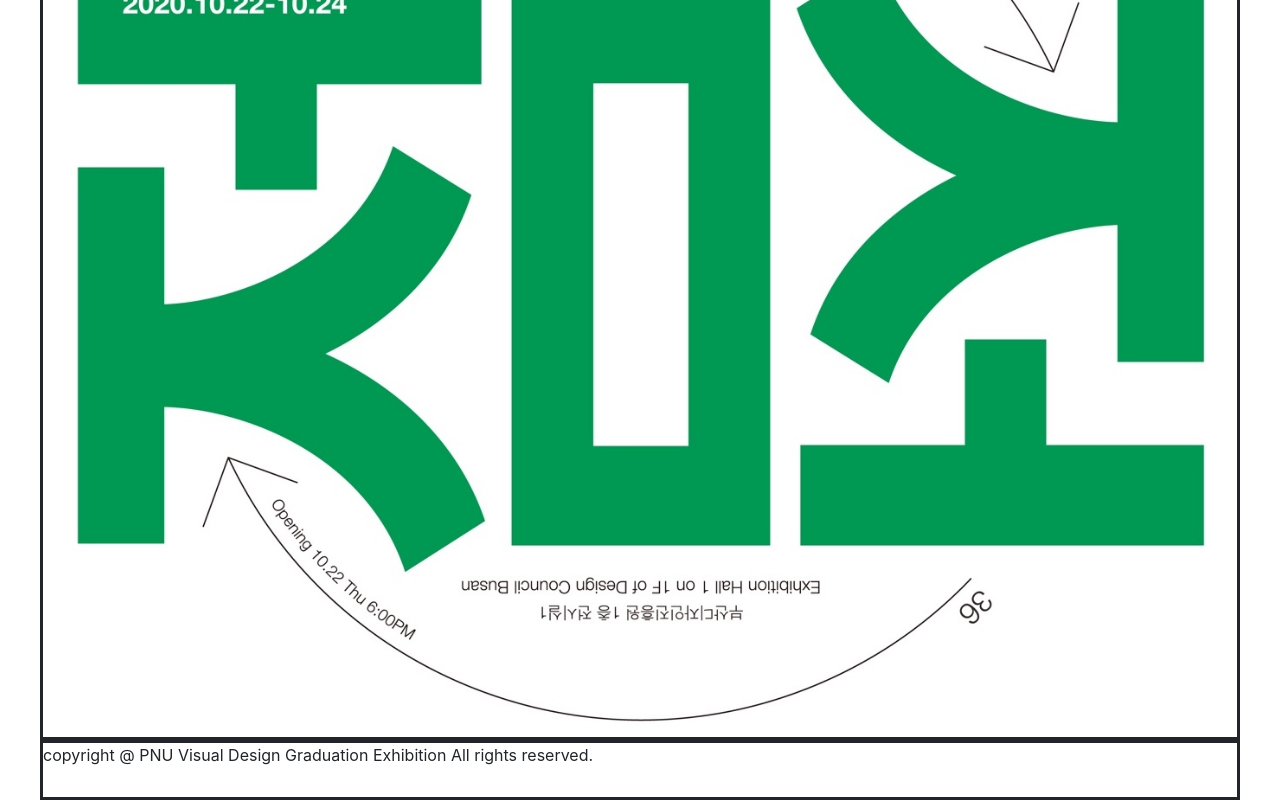
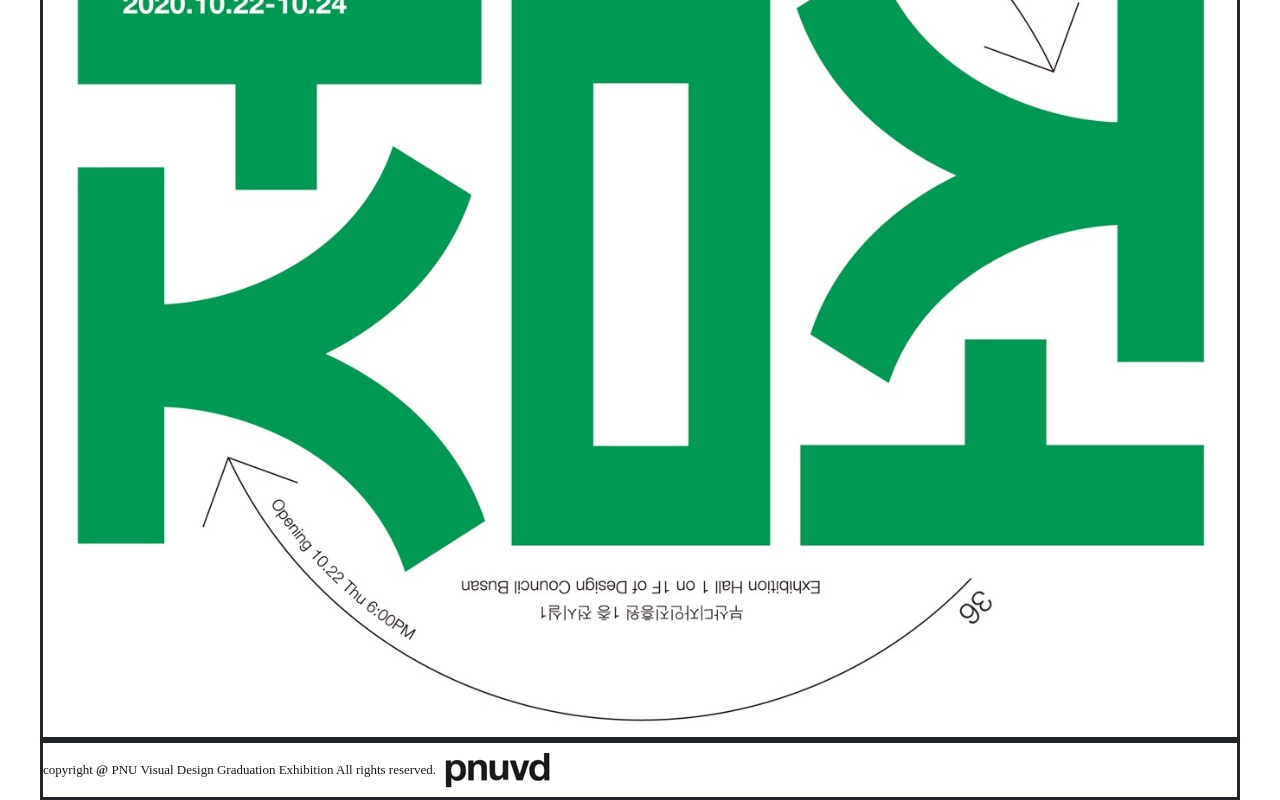
Before and after one commit to NPclown/pusan-visual-design-exhibition-site, a React (Create React App) app: page / in a window 1280 px wide. Shown: the part 273-1073 px from the top of the page. Built offline with nearby package versions, Linux system fonts and the light colour scheme; a web font is replaced by a local one.

Commit message:
Footer css 적용 및 NavItem 수정

```diff
--- a/src/assets/main.css
+++ b/src/assets/main.css
@@ -40,4 +40,6 @@
     margin-right: auto;
     margin-left: auto;
     max-width: 1200px;
+    display: flex;
+    justify-content: start;
 }
--- a/src/components/Footer/Footer.js
+++ b/src/components/Footer/Footer.js
@@ -1,9 +1,14 @@
 import React from 'react';
+import {Image} from 'react-bootstrap';
+import './footer.css';
 
 const Footer = () =>{
     return (
         <div className="footer">
-            <div>copyright @ PNU Visual Design Graduation Exhibition All rights reserved.</div>
+            <div className="copyright">copyright <span className="copyright times">@</span> PNU Visual Design Graduation Exhibition All rights reserved.</div>
+            <div className="logo">
+                <Image src="/image/main/logo.png" alt="logo" fluid />
+            </div>
         </div>
     );
 }
--- /dev/null
+++ b/src/components/Footer/footer.css
@@ -0,0 +1,26 @@
+.copyright{
+    margin-top : auto;
+    margin-bottom : auto;
+    justify-content: left;
+
+    opacity: 0.9;
+    font-family: KoPubDotum;
+    font-size: 13px;
+    font-weight: 500;
+    font-stretch: normal;
+    font-style: normal;
+    line-height: 1.54;
+    letter-spacing: normal;
+    color : #000000;
+}
+
+.copyright .times{
+    font-family: Times;
+    font-weight: bold;
+}
+
+.logo{
+    justify-content: right;
+    margin-top: auto;
+    margin-bottom: auto;
+}
--- a/src/components/Header/MenuItems.js
+++ b/src/components/Header/MenuItems.js
@@ -1,7 +1,7 @@
 export const MenuItems = [
     {
         title: '홈',
-        url: '#',
+        url: '/',
         cName: 'nav-links'
     },
     {
--- a/src/components/Header/Navbar.css
+++ b/src/components/Header/Navbar.css
@@ -35,7 +35,7 @@
 .nav-links:hover{
     color: #000000;
     text-decoration: none;
-    border-bottom: #00964f solid;
+    border: #00964f solid;
     border-width: 0 0 6px 0;
 }
 
```
Also changed, not shown: public/image/main/logo.png (added).
